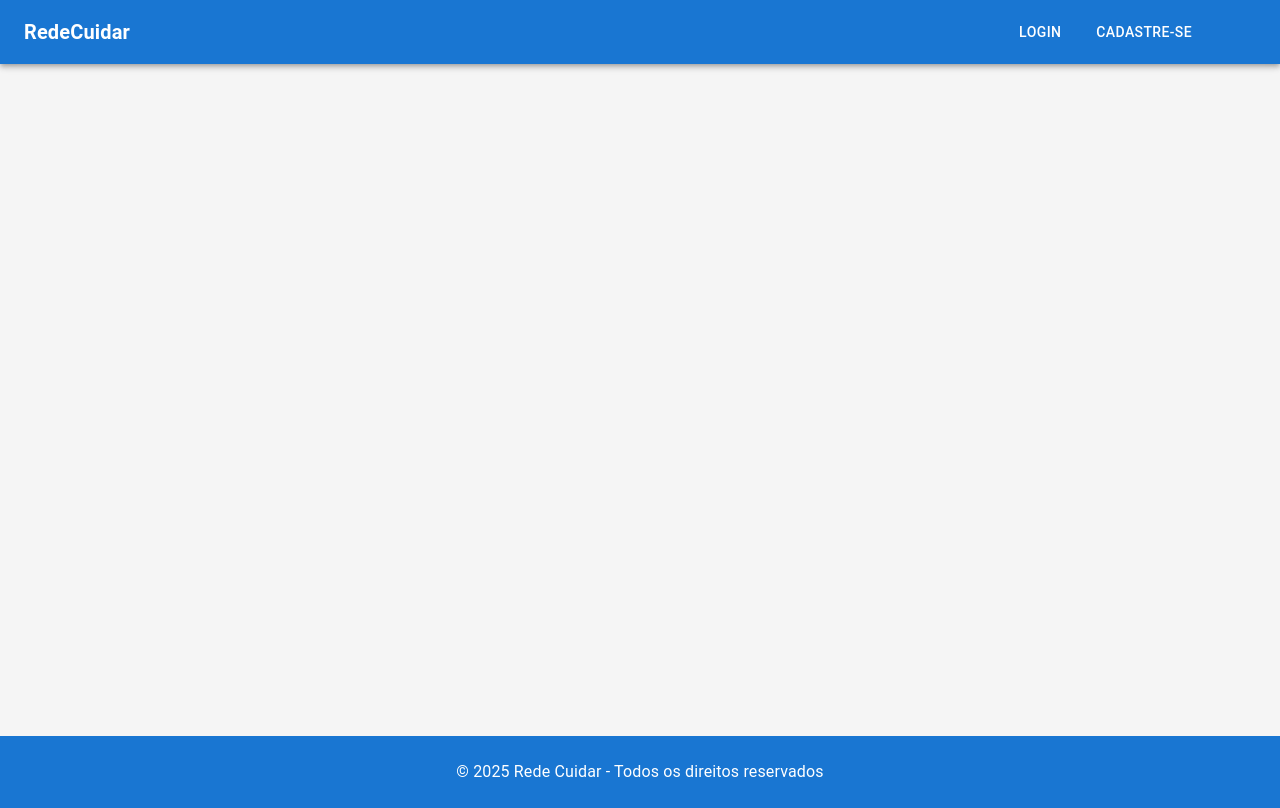
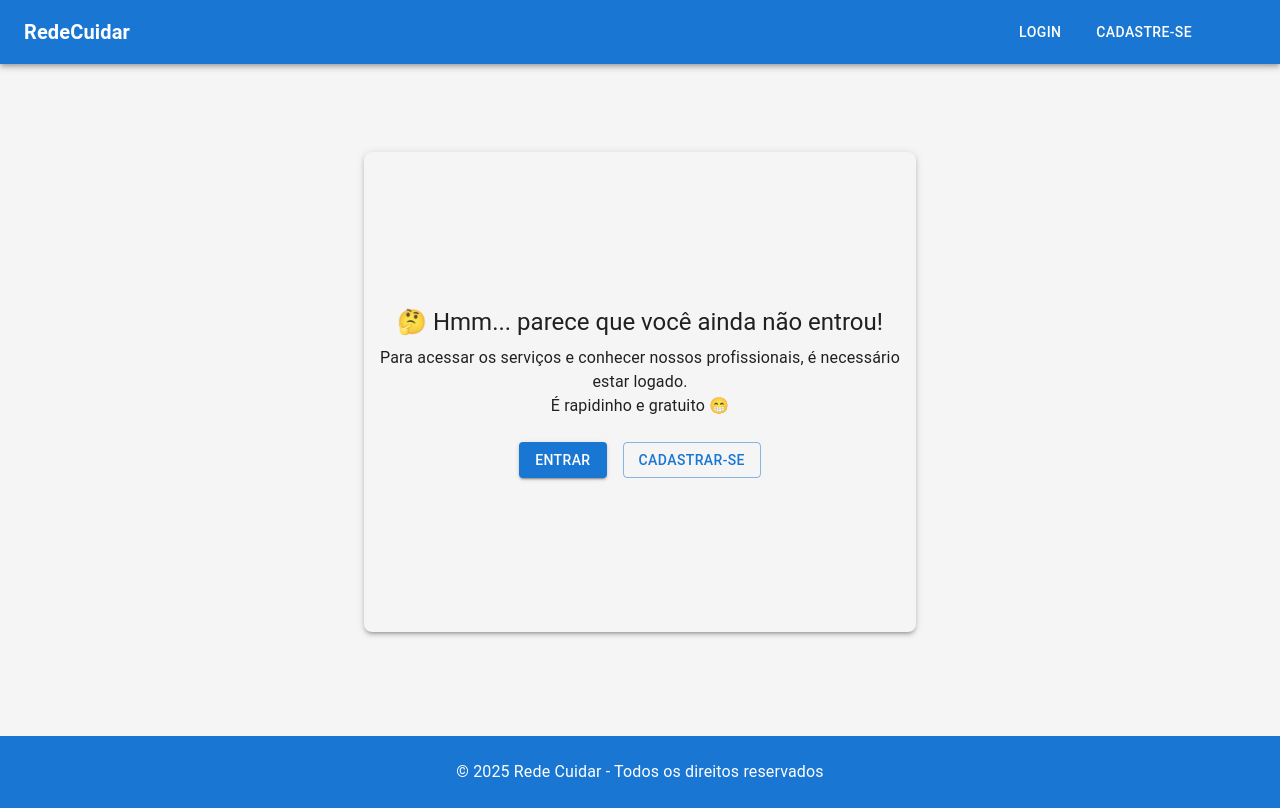
Before and after one commit to renaneliakim1/RedeCuidar, a React (Vite) app in the folder rede-cuidar-front/: page /bloqueado in a window 1280 px wide. Built offline with nearby package versions, Linux system fonts and the light colour scheme; some icons are missing.

Commit message:
feat:  applying access logic for users without an account

```diff
--- a/rede-cuidar-front/src/App.jsx
+++ b/rede-cuidar-front/src/App.jsx
@@ -15,6 +15,8 @@ import Login from './components/Login';
 import PrivateRoute from './components/PrivateRoute';
 import Perfil from './components/Perfil';
 import { useThemeContext } from './components/ThemeContext';
+import Bloqueado from './components/Bloqueado';
+
 
 
 
@@ -41,6 +43,7 @@ function App() {
           <Route path="/servicos/novo" element={<PrivateRoute><CadastroServico /></PrivateRoute>} />
           <Route path="/servicos/editar/:id" element={<PrivateRoute><EditarServico /></PrivateRoute>} />
           <Route path="/servicos/:id" element={<PrivateRoute><DetalheServico /></PrivateRoute>} />
+          <Route path="/bloqueado" element={<Bloqueado />} />
         </Routes>
       </main>
       <Footer />
--- /dev/null
+++ b/rede-cuidar-front/src/components/Bloqueado.jsx
@@ -0,0 +1,49 @@
+import { Box, Typography, Button, Container } from '@mui/material';
+import { Link } from 'react-router-dom';
+import { useTheme } from '@mui/material/styles';
+
+
+const Bloqueado = () => {
+    const theme = useTheme();
+
+  return (
+    <Container maxWidth="sm" sx={{ mt: 8, textAlign: 'center' }}>
+      <Box
+        sx={{
+          minHeight: '60vh',
+          display: 'flex',
+          flexDirection: 'column',
+          alignItems: 'center',
+          justifyContent: 'center',
+          backgroundColor: theme.palette.mode === 'dark' ? '#1e1e1e' : '#f5f5f5',
+          color: theme.palette.text.primary,
+          textAlign: 'center',
+          px: 2,
+          borderRadius: 2,
+          boxShadow: 3,
+          mt: 8
+        }}
+      >
+
+        <Typography variant="h5" gutterBottom>
+          🤔 Hmm... parece que você ainda não entrou!
+        </Typography>
+        <Typography variant="body1" sx={{ mb: 3 }}>
+          Para acessar os serviços e conhecer nossos profissionais, é necessário estar logado. <br />
+          É rapidinho e gratuito 😁
+        </Typography>
+
+        <Box sx={{ display: 'flex', justifyContent: 'center', gap: 2 }}>
+          <Button variant="contained" color="primary" component={Link} to="/login">
+            Entrar
+          </Button>
+          <Button variant="outlined" color="primary" component={Link} to="/cadastro">
+            Cadastrar-se
+          </Button>
+        </Box>
+      </Box>
+    </Container>
+  );
+};
+
+export default Bloqueado;
--- a/rede-cuidar-front/src/components/Home.jsx
+++ b/rede-cuidar-front/src/components/Home.jsx
@@ -16,6 +16,8 @@ import ArrowForwardIosIcon from '@mui/icons-material/ArrowForwardIos';
 // CSS do slick-carousel
 import "slick-carousel/slick/slick.css";
 import "slick-carousel/slick/slick-theme.css";
+import { useNavigate } from 'react-router-dom';
+
 
 // Setas azuis customizadas para o react-slick
 const BluePrevArrow = (props) => {
@@ -65,6 +67,7 @@ const BlueNextArrow = (props) => {
 const Home = () => {
   const [isLoggedIn, setIsLoggedIn] = useState(false);
   const [prestadores, setPrestadores] = useState([]);
+  const navigate = useNavigate();
 
   useEffect(() => {
     const logado = localStorage.getItem('token') === 'logado';
@@ -143,19 +146,17 @@ const Home = () => {
             </Button>
           )}
 
-          <Button
-            variant="outlined"
-            size="large"
-            component={Link}
-            to="/servicos"
-            sx={{
-              color: '#1976d2',
-              borderColor: '#1976d2',
-              '&:hover': { borderColor: '#1565c0' }
-            }}
-          >
+            <Button variant="contained" onClick={() => {
+              if (localStorage.getItem('token') === 'logado') {
+                navigate('/servicos');
+              } else {
+                navigate('/bloqueado');
+              }
+            }}>
               Encontrar Serviços
             </Button>
+
+
         </Box>
       </Box>
 
@@ -216,8 +217,13 @@ const Home = () => {
                 <Box sx={{ display: 'flex', justifyContent: 'space-between', px: 2, pb: 1 }}>
                     <Button
                       size="small"
-                    component={Link}
-                    to={`/perfil/${usuario.id}`}
+                      onClick={() => {
+                        if (localStorage.getItem('token') === 'logado') {
+                          navigate(`/perfil/${usuario.id}`);
+                        } else {
+                          navigate('/bloqueado');
+                        }
+                      }}
                       sx={{
                         color: '#1976d2',
                         '&:hover': { textDecoration: 'underline' }
@@ -225,13 +231,23 @@ const Home = () => {
                     >
                       Ver Perfil
                     </Button>
+
+
                  <IconButton
                    color="success"
-                    onClick={() => abrirWhatsapp(usuario.telefone)}
+                   onClick={() => {
+                     if (localStorage.getItem('token') === 'logado') {
+                       abrirWhatsapp(usuario.telefone);
+                     } else {
+                       navigate('/bloqueado'); // ou `setModalAberto(true)` se quiser usar o modal
+                     }
+                   }}
                    aria-label="Whatsapp"
                  >
                    <WhatsAppIcon />
                  </IconButton>
+
+
                 </Box>
               </Card>
             </Box>
```
Lines whose indentation alone changed are shown as unchanged.
